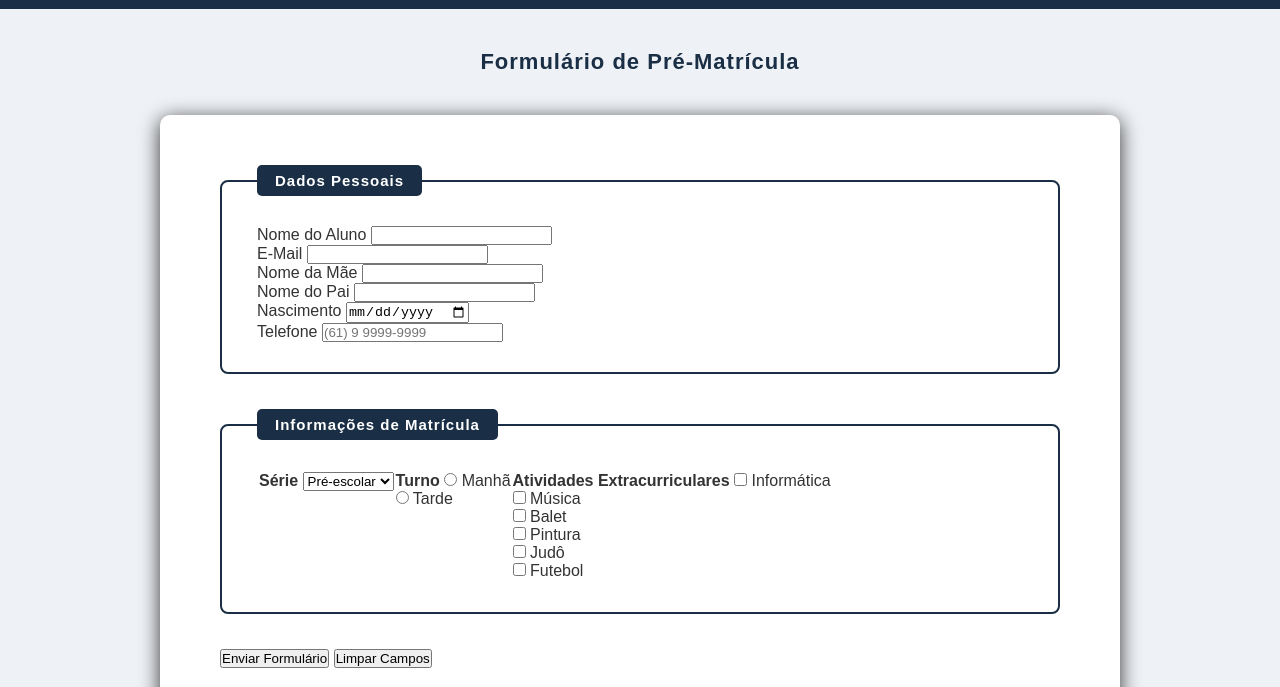
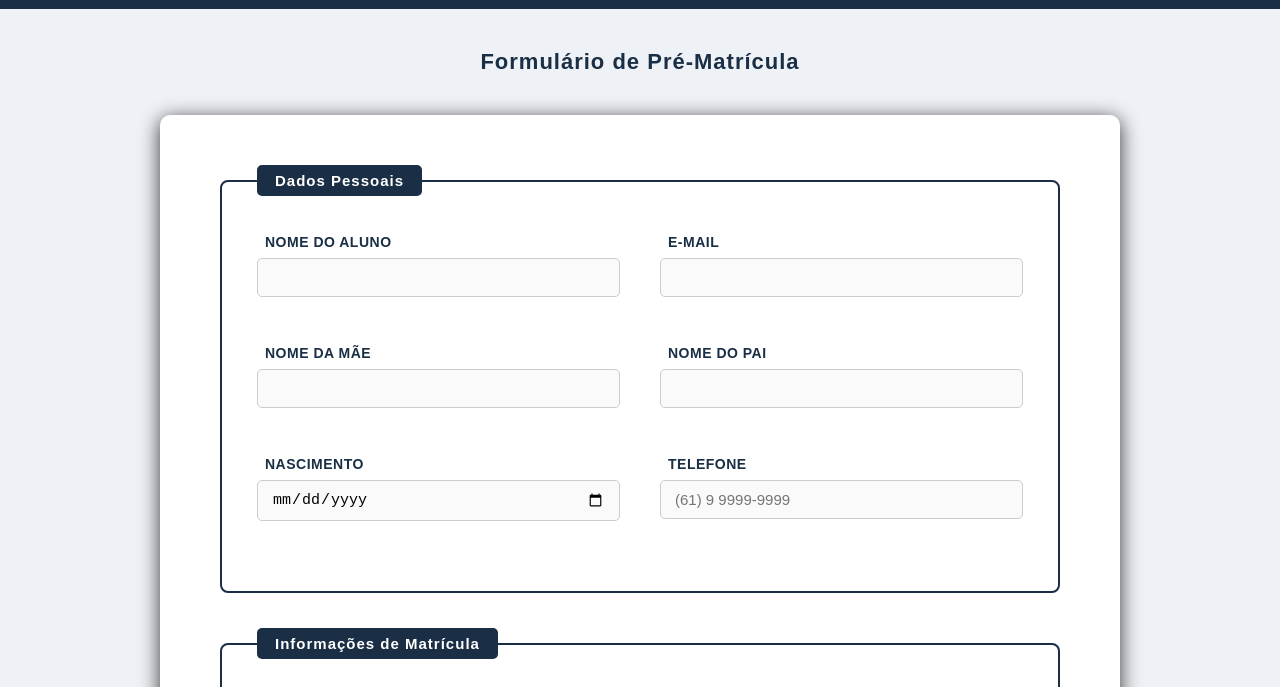
Before and after one commit to Olanzito/meu-portifolio-web, a plain HTML site: page formulario.html in a window 1280 px wide. Shown: the part 88-775 px from the top of the page. Drawn offline with Linux system fonts and the light colour scheme.

Commit message:
atualização2

```diff
--- a/formulario.html
+++ b/formulario.html
@@ -70,6 +70,169 @@
             font-size: 15px;
             letter-spacing: 1px;
         }
+
+        .campo-grupo{
+            display: grid;
+            grid-template-columns: 1fr 1fr;
+            gap: 20px 40px;
+            margin-bottom: 20px;
+        }
+
+        .campo{
+            display: flex;
+            flex-direction: column;
+            margin-bottom: 20px;
+
+        }
+
+        .campo-inline{
+            display: flex;
+            align-items: center;
+            gap: 10px;
+            flex-wrap: wrap;
+            margin-bottom: 20px;
+        }
+
+        .campo-inline label{
+            margin-bottom: 0;
+            white-space: nowrap;
+        }
+
+        label{
+            display: inline-block;
+            margin: 8px;
+            font-weight: bold;
+            color: #1a2f45;
+            font-size: 14px;
+            text-transform: uppercase;
+            letter-spacing: 0.5px;
+        }
+
+        input[type="text"],
+        input[type="email"],
+        input[type="date"]
+        {
+            padding: 10px 14px;
+            border: 1px solid #cccccc;
+            border-radius: 5px;
+            font-size: 15px;
+            background-color: #fafafa;
+            transition: border-color 0.3s, box-shadow 0.3s;
+        }
+
+        .campo input[type="text"]
+        .campo input[type="email"]
+        .campo input[type="date"]{
+            width: 100%;
+        }
+
+
+
+        .campo-inline input[type="text"]{
+            width: auto;
+        }
+
+        input[type="text"]:focus,
+        input[type="date"]:focus,
+        input[type="email"]:focus{
+
+            border-color: #1a2f45;
+            box-shadow: 0 0 0 3px rgba(26, 47, 69, 0.1);
+            outline: none;
+            background-color: #ffffff;
+        }
+
+        select{
+            padding: 10px 14px;
+            border: 1px solid #cccccc;
+            border-radius: 5px;
+            font-size: 15px;
+            background-color: #fafafa;
+            cursor: pointer;
+            width: 100%;
+            transition: border-color 0.3s;
+        }
+
+        select:focus{
+            border-color: #1a2f45;
+            outline: none;
+        }
+
+        table{
+            width: 100%;
+            border-collapse: separate;
+            border-spacing: 0;
+        }
+
+        td{
+            padding: 15px 20px;
+            vertical-align: top;
+            border-right: 1px solid #e0e0e0;
+            width: 33.33;
+        }
+        td:last-child{
+            border-right: none;
+        }
+
+        td > b, td > strong {
+            display: block;
+            font-size: 14px;
+            text-transform: uppercase;
+            letter-spacing: 0.5px;
+            color: #1a2f45;
+            margin-bottom: 12px;
+        }
+
+        input[type="radio"],
+        input[type="checkbox"]
+        {
+            margin-right: 8px;
+            cursor: pointer;
+            accent-color: #1a2f45;
+            padding: 15px;
+            height: 15px;
+        }
+
+        td label{
+            text-transform: none;
+            letter-spacing: 0;
+            font-weight: normal;
+            font-size: 15px;
+            display: inline;
+            margin-bottom: 0;
+        }
+
+        .botoes{
+            display: flex;
+            gap: 15px;
+            margin-top: 10px;
+        }
+
+        input[type="submit"]{
+            background-color: #27ae60;
+            color: #ffffff;
+            border: none;
+            padding: 12px 35px;
+            border-radius: 5px;
+            font-size: 15px;
+            font-weight: bold;
+            cursor: pointer;
+            letter-spacing: 0.5px;
+            transition: border-color 0.3s, transform 0.1s;
+        }
+
+        input[type="submit"]:hover{
+            background-color: #1e8449;
+        }
+
+        input[type="submit"]:active{
+            transform: scale(0.98);
+        }
+
+
+
+
+
 
 
         </style>
```
